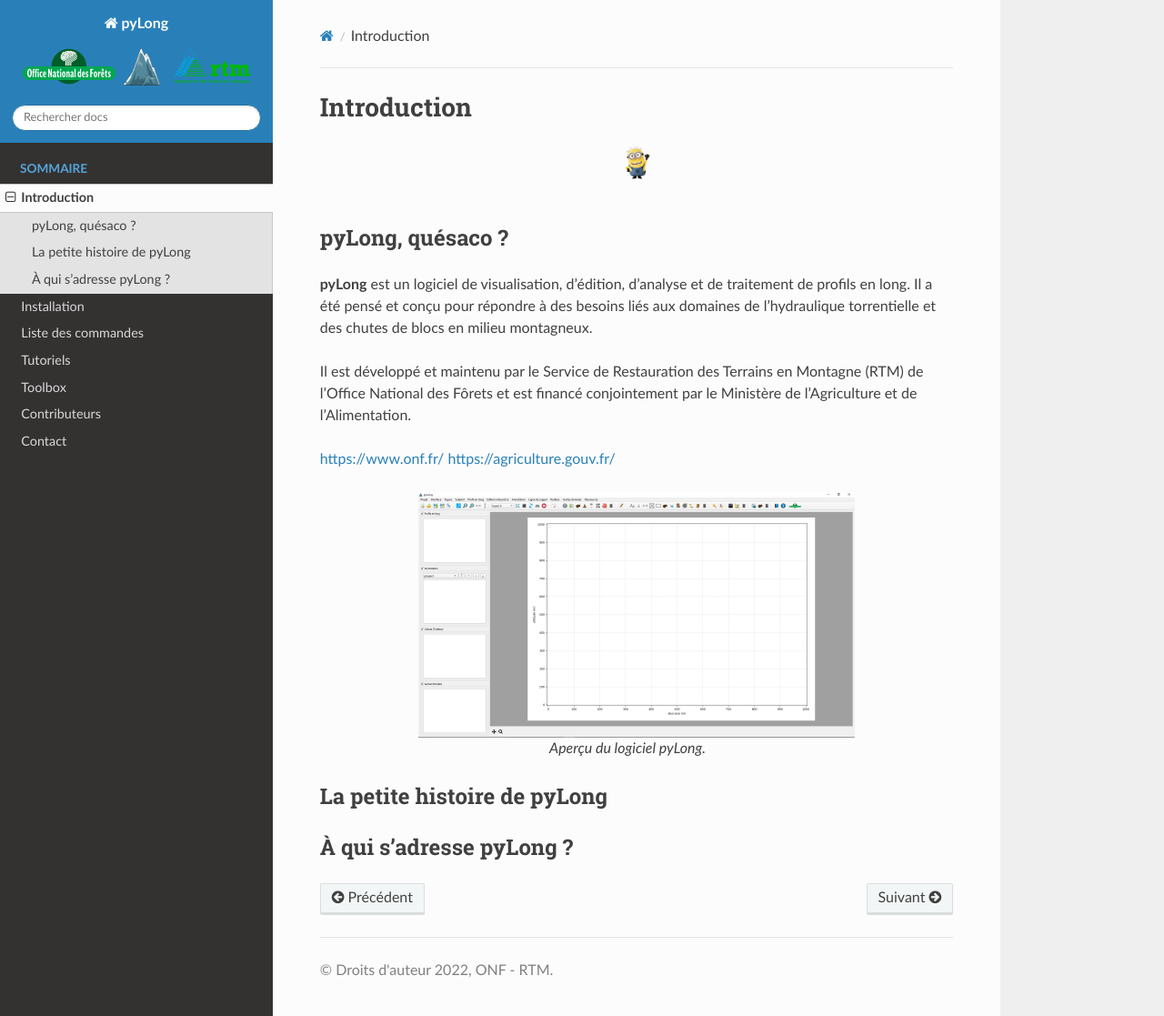
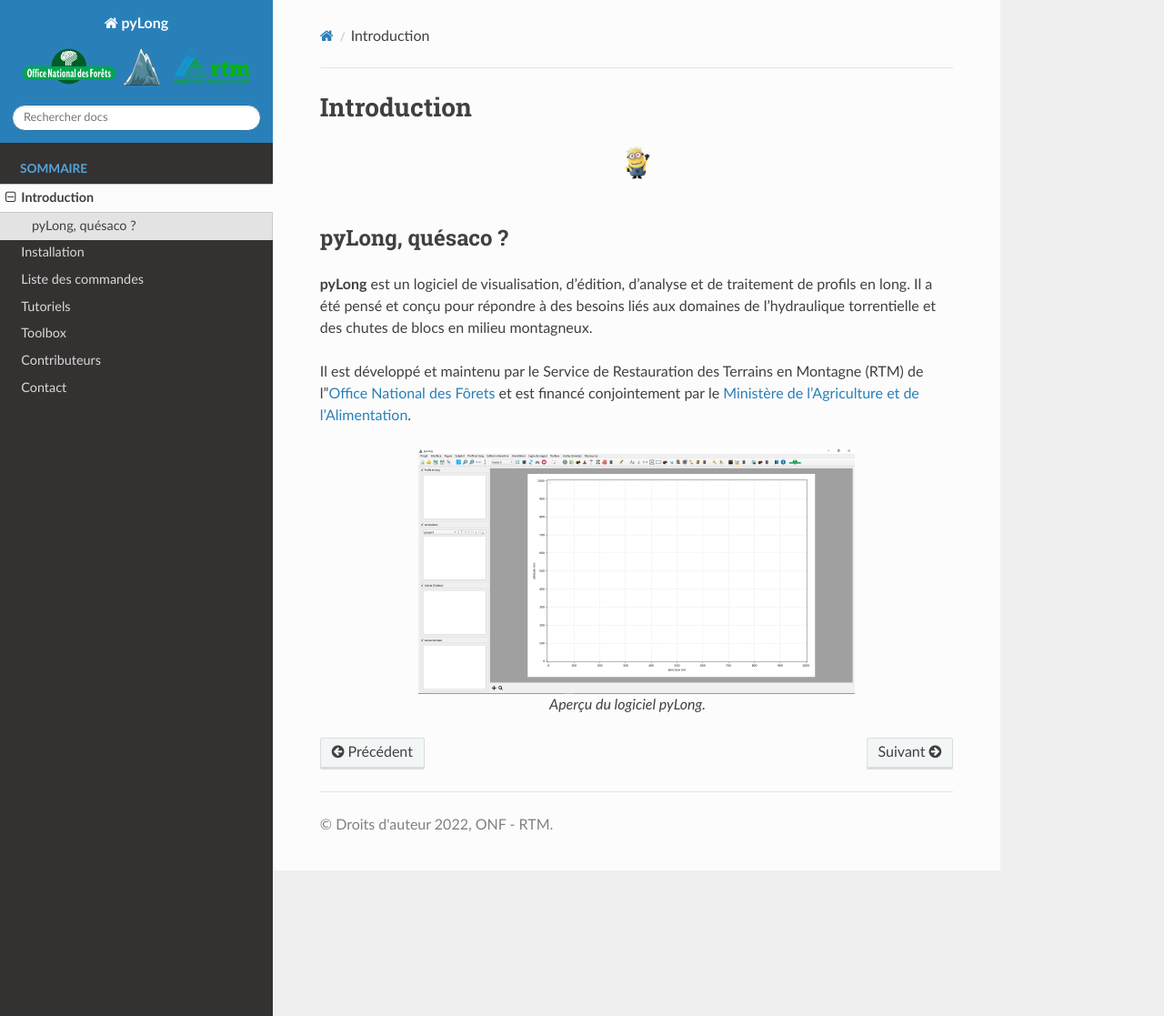
Before and after one commit to clementroussel/pyLong-doc, a Sphinx documentation site: the page built from docs/source/introduction.rst, in a window 1280 px wide and 1117 px high. Shown: the whole window at 91% size. Built offline with Sphinx 7.4.7 and the Read the Docs theme 2.0.0, drawn with Linux system fonts in a browser that asks for light colours.

Commit message:
Update introduction.rst

```diff
--- a/docs/source/introduction.rst
+++ b/docs/source/introduction.rst
@@ -12,20 +12,13 @@
 
 **pyLong** est un logiciel de visualisation, d'édition, d'analyse et de traitement de profils en long. Il a été pensé et conçu pour répondre à des besoins liés aux domaines de l'hydraulique torrentielle et des chutes de blocs en milieu montagneux.
 
-Il est développé et maintenu par le Service de Restauration des Terrains en Montagne (RTM) de l'Office National des Fôrets et est financé conjointement par le Ministère de l'Agriculture et de l'Alimentation.
+Il est développé et maintenu par le Service de Restauration des Terrains en Montagne (RTM) de l'`Office National des Fôrets`_ et est financé conjointement par le `Ministère de l'Agriculture et de l'Alimentation`_.
 
-https://www.onf.fr/
-https://agriculture.gouv.fr/
+.. _`Office National des Fôrets`: https://www.onf.fr/
+.. _`Ministère de l'Agriculture et de l'Alimentation`: https://agriculture.gouv.fr/
 
 .. figure:: ./captures/apercu.png
    :align: center
    :scale: 25%
 
    Aperçu du logiciel pyLong.
-
-La petite histoire de pyLong
-============================
-
-
-À qui s'adresse pyLong ?
-========================
```
